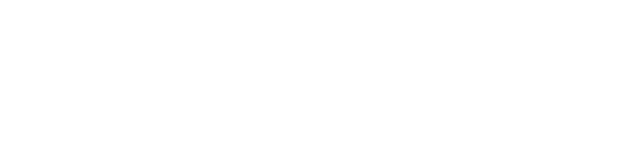
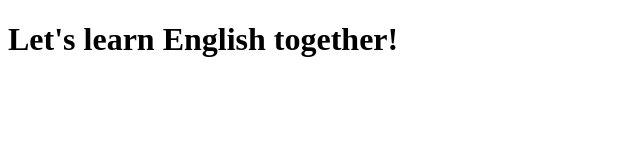
Before and after one commit to sergeoses/dailyenglishnotes, a plain HTML site: page index.html in a window 1280 px wide. Shown: the whole page, without its empty margins (0-640 px from the left). Drawn offline with Linux system fonts and the light colour scheme.

Commit message:
Update project

```diff
--- a/index.html
+++ b/index.html
@@ -7,6 +7,8 @@
     <link rel="stylesheet" href="css/style.css">
 </head>
 <body>
-
+    <header>
+        <h1>Let's learn English together!</h1>
+    </header>
 </body>
 </html>
```
